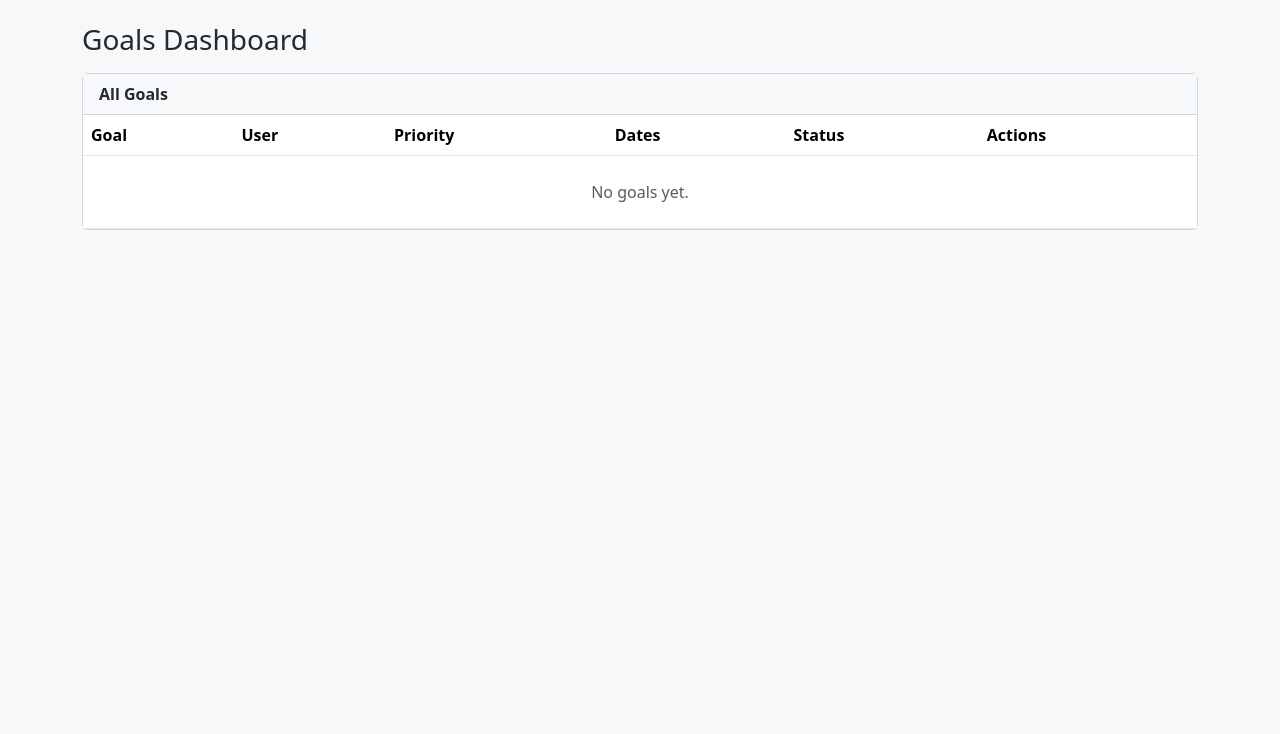
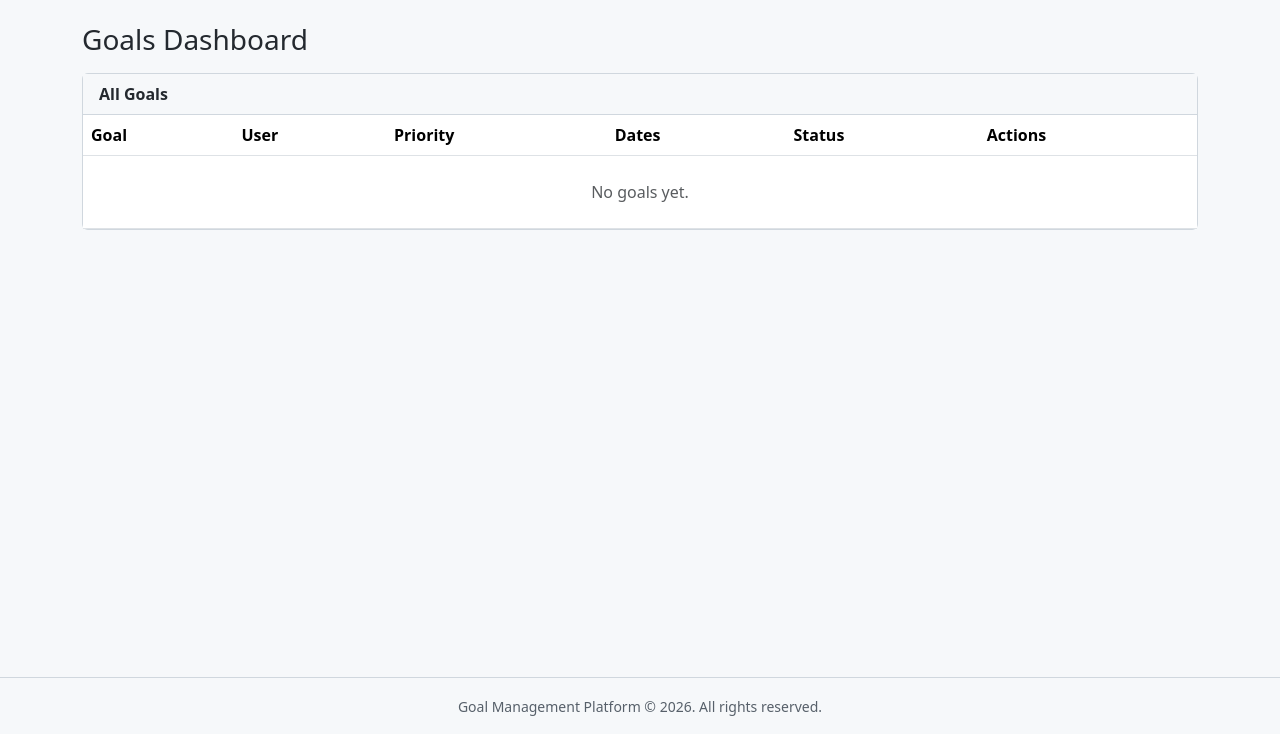
Before and after one commit to adityabyreddy/goal-manager, a FastAPI app: page /ui/dashboard in a window 1280 px wide. Shown: the part 66-800 px from the top of the page. Run offline with FastAPI, Linux system fonts and the light colour scheme; data that the repository does not hold is empty.

Commit message:
Task GM-1 implemented

```diff
--- a/templates/base.html
+++ b/templates/base.html
@@ -11,9 +11,12 @@
       crossorigin="anonymous"
     />
     <style>
-      body { background: #f6f8fa; color: #24292f; }
+      html, body { height: 100%; }
+      body { background: #f6f8fa; color: #24292f; display: flex; flex-direction: column; min-height: 100vh; }
       .gh-card { background: #fff; border: 1px solid #d0d7de; border-radius: 6px; }
       .gh-header { background: #f6f8fa; border-bottom: 1px solid #d0d7de; }
+      main.container { flex: 1 0 auto; }
+      .gh-footer { flex-shrink: 0; background: #f6f8fa; border-top: 1px solid #d0d7de; color: #57606a; }
     </style>
   </head>
   <body>
@@ -25,5 +28,10 @@
     <main class="container py-4">
       {% block content %}{% endblock %}
     </main>
+    <footer class="gh-footer text-center py-3 mt-auto">
+      <div class="container">
+        <small>Goal Management Platform &copy; 2026. All rights reserved.</small>
+      </div>
+    </footer>
   </body>
 </html>
```
